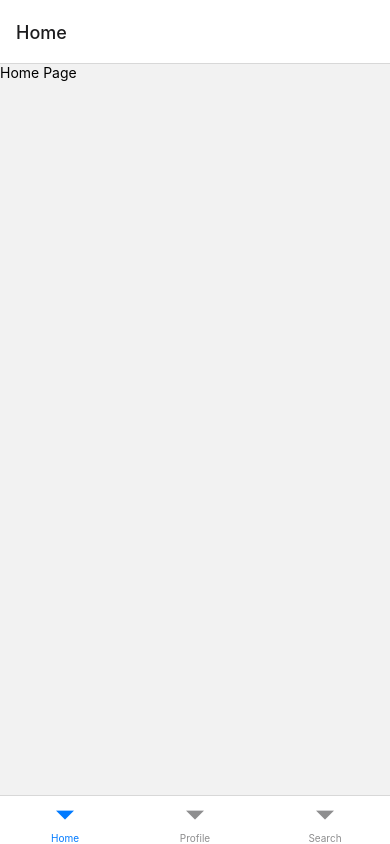
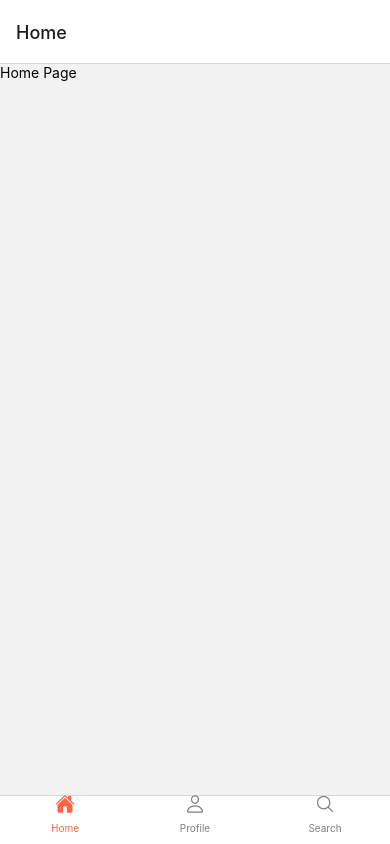
Before and after one commit to riteshpatidar08/nativetr3, a React Native app: screen / in a window 390 px wide. Built offline with nearby package versions, Linux system fonts and the light colour scheme.

Commit message:
updated till tab-nav-icon

```diff
--- a/src/TabNavigator.js
+++ b/src/TabNavigator.js
@@ -3,10 +3,33 @@ import HomeScreen from "./screens/HomeScreen";
 import React from 'react'
 import ProfileScreen from "./screens/ProfileScreen";
 import SearchScreen from "./screens/SearchScreen";
+import Icons from 'react-native-vector-icons/Ionicons';
 function TabNavigator() {
     const Tab = createBottomTabNavigator() ;
   return (
-   <Tab.Navigator>
+   <Tab.Navigator   screenOptions={({ route }) => ({
+          tabBarIcon: ({ focused, color, size }) => {
+            let iconName;
+
+            if (route.name === 'Home') {
+              iconName = focused
+                ? 'home'
+                : 'home-outline';
+            } else if (route.name === 'Profile') {
+              iconName = focused ? 'person' : 'person-outline';
+            }else if(route.name ==='Search'){
+                iconName = focused ? 'search' : 'search-outline'
+            }
+
+            // You can return any component that you like here!
+            return <Icons name={iconName} size={20} color={color} />;
+          },
+          tabBarActiveTintColor: 'tomato',
+          tabBarInactiveTintColor: 'gray',
+          tabBarLabelStyle:{
+            margin: 10
+          }
+        })}>
     <Tab.Screen name="Home" component={HomeScreen}/>
     <Tab.Screen name="Profile"component={ProfileScreen}/>
     <Tab.Screen name="Search" component={SearchScreen}/>
```
